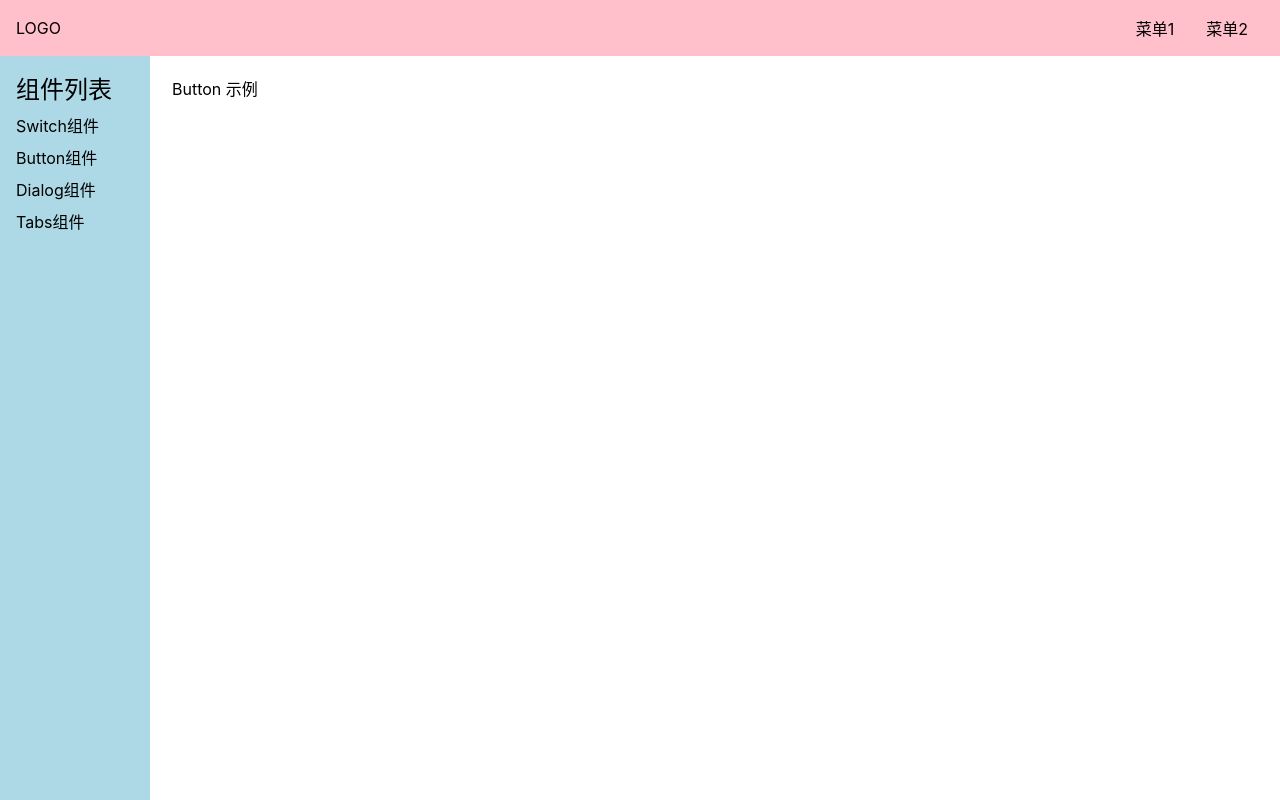
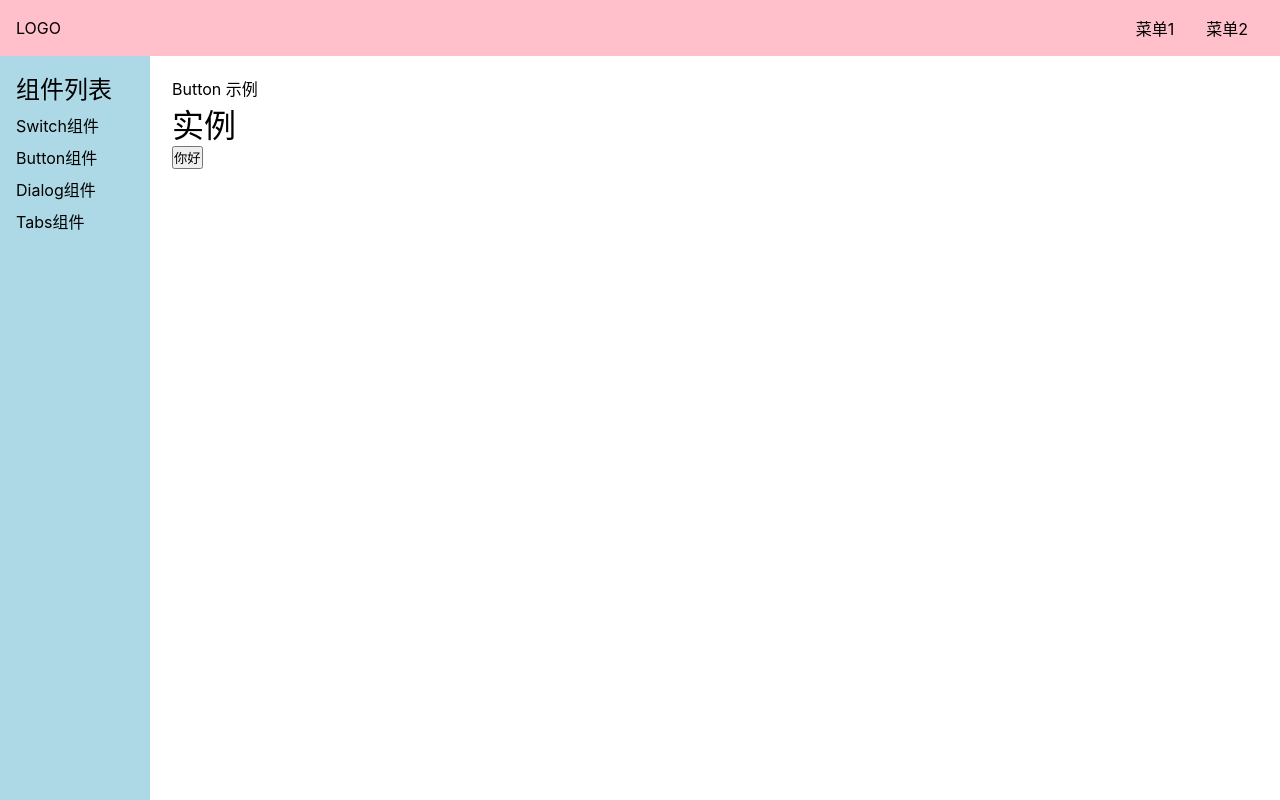
Before and after one commit to breeze0814/wheel_xu, a Vue app: page /#/doc/button in a window 1280 px wide. Built offline with nearby package versions, Linux system fonts and the light colour scheme.

Commit message:
创建Button组件

```diff
--- a/src/components/ButtonDemo.vue
+++ b/src/components/ButtonDemo.vue
@@ -1,5 +1,11 @@
 <template>
-  <div>
-  Button 示例
-  </div>
+  <div>Button 示例</div>
+  <h1>实例</h1>
+  <Button>你好</Button>
 </template>
+<script lang="ts">
+import Button from "../lib/Button.vue";
+export default {
+  components: { Button },
+};
+</script>
--- /dev/null
+++ b/src/lib/Button.vue
@@ -0,0 +1,5 @@
+<template>
+  <button>
+    <slot/>
+  </button>
+</template>
```
